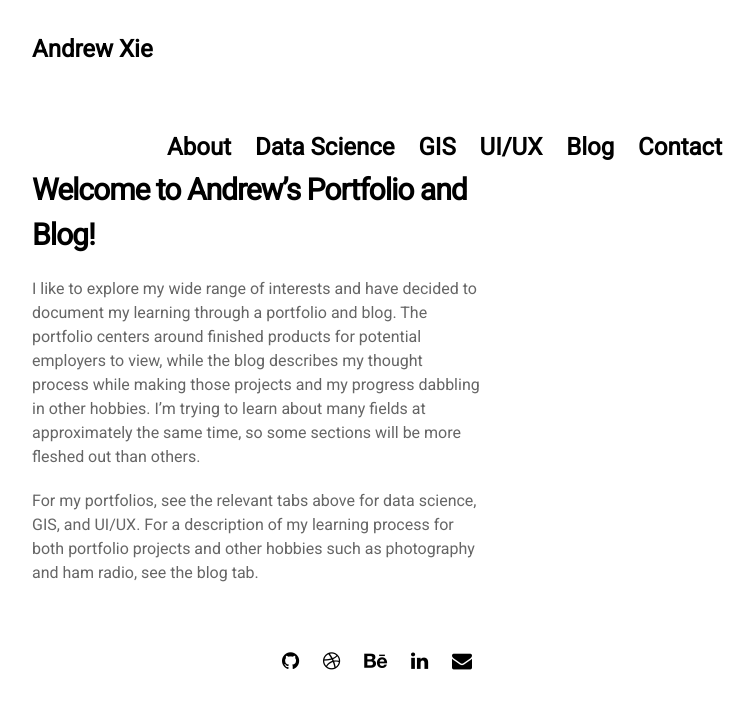
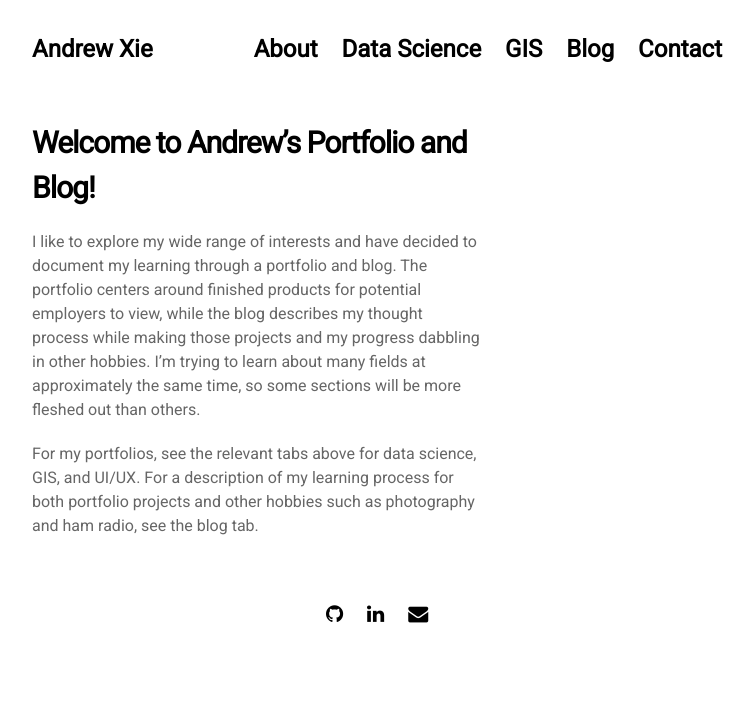
Before and after one commit to andrewxie43/andrewxie43.github.io, a Jekyll site: the page built from index.md, in a window 1280 px wide. Shown: the top 709 px of the page, without its empty margins (263-1017 px from the left). Built offline with Jekyll 4.4.1, drawn with Linux system fonts in a browser that asks for light colours; nearby versions of some CDN libraries.

Commit message:
Remove UI/UX

```diff
--- a/_data/settings.yml
+++ b/_data/settings.yml
@@ -5,7 +5,7 @@ menu:
 - {name: 'About',    url: 'about'}
 - {name: 'Data Science', url: 'ds'}
 - {name: 'GIS', url: 'gis'}
-- {name: 'UI/UX', url: 'ui-ux'}
+#- {name: 'UI/UX', url: 'ui-ux'}
 - {name: 'Blog',     url: 'blog'}
 - {name: 'Contact',  url: 'contact'}
 
@@ -20,8 +20,8 @@ gis:
 
 social:
 - {icon: 'github',    link: 'https://github.com/andrewxie43'}
-- {icon: 'dribbble',  link: 'https://dribbble.com/ayxie2'}
-- {icon: 'behance',  link: 'https://www.behance.net/andrewxie1'}
+# - {icon: 'dribbble',  link: 'https://dribbble.com/ayxie2'}
+# - {icon: 'behance',  link: 'https://www.behance.net/andrewxie1'}
 - {icon: 'linkedin',  link: 'https://www.linkedin.com/in/andrew-x-890762165/'}
 - {icon: 'envelope',  link: 'mailto:ayxie2@gmail.com'}
 
```
